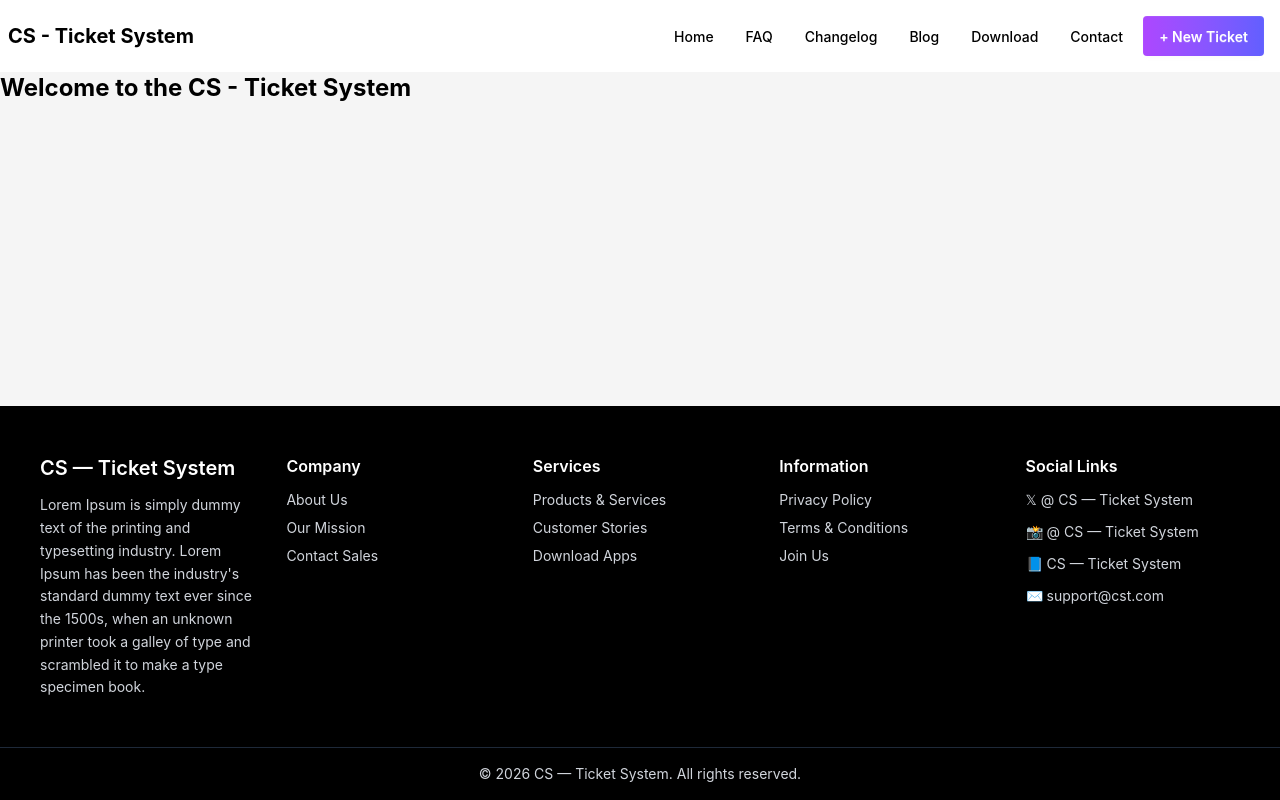
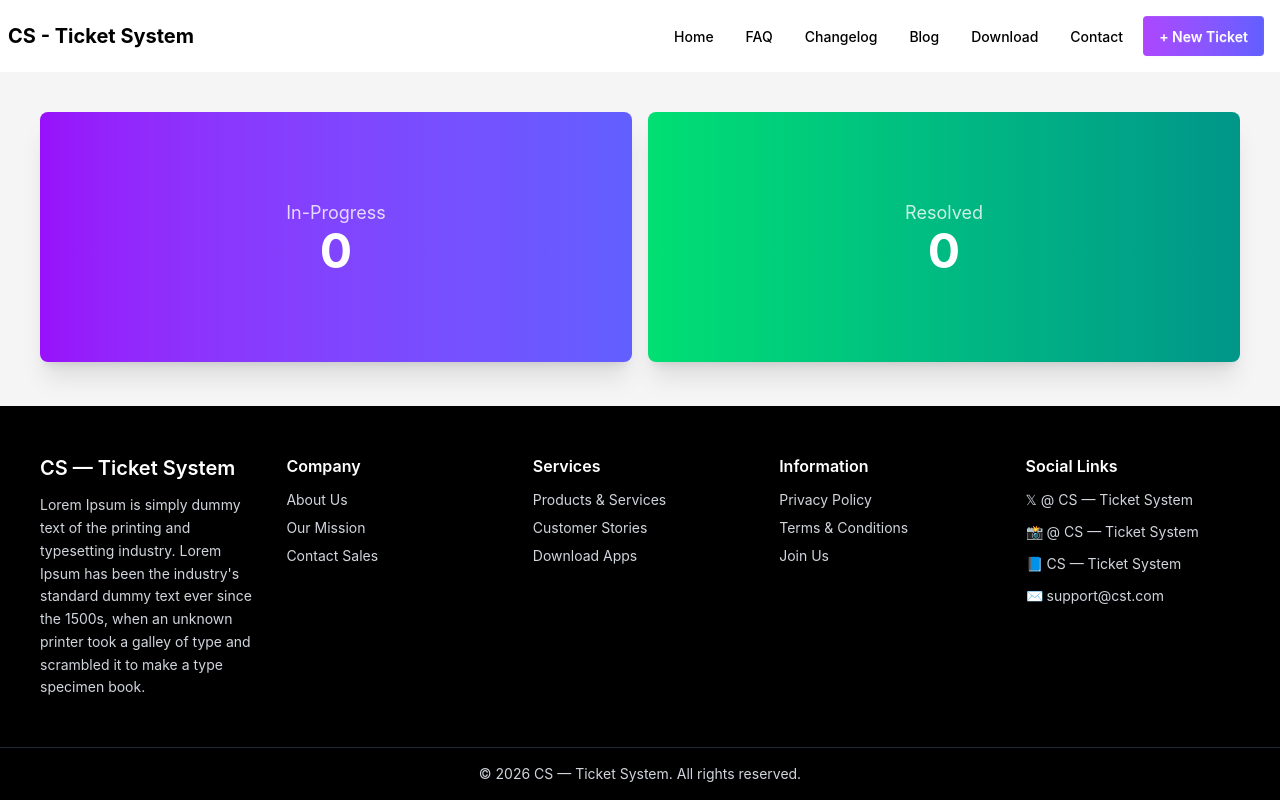
Before and after one commit to TofaelislamFaruk01/customer-support-ticket-system, a React (Vite) app: page / in a window 1280 px wide. Built offline with nearby package versions, Linux system fonts and the light colour scheme.

Commit message:
Added banner section

```diff
--- a/src/App.jsx
+++ b/src/App.jsx
@@ -2,6 +2,7 @@
 import './App.css'
 import Footer from './footer/Footer'
 import Navbar from './navbar/navbar'
+import Banner from './banner/Banner'
 
 function App() {
 
@@ -11,9 +12,9 @@ function App() {
       <nav>
         <Navbar/>
       </nav>
-      <main className="flex-grow">
-        <div className="max-w-7xl mx-auto">
-          <h1 className="text-2xl text-black font-bold">Welcome to the CS - Ticket System</h1>
+      <main className="flex-grow ">
+        <div className="max-w-7xl mx-auto px-10 py-10">
+          <Banner />
         </div>
       </main>
       <footer>
--- /dev/null
+++ b/src/banner/Banner.jsx
@@ -0,0 +1,33 @@
+import React from 'react'
+
+const Banner = () => {
+  return (
+    <div>
+        <div className="grid grid-cols-1 md:grid-cols-2 gap-4 ">
+
+        {/* In-Progress Card */}
+        <div className="card text-white shadow-xl bg-gradient-to-r from-purple-600 to-indigo-500 ">
+          <div className="card-body items-center justify-center text-center py-10 lg:h-[250px]">
+            <div>
+            <h2 className="text-lg opacity-80">In-Progress</h2>
+            <p className="text-5xl font-bold">0</p>
+            </div>
+          </div>
+        </div>
+
+        {/* Resolved Card */}
+        <div className="card text-white shadow-xl bg-gradient-to-r from-green-400 to-teal-600 ">
+          <div className="card-body items-center justify-center text-center py-10 lg:h-[250px]">
+            <div>
+            <h2 className="text-lg opacity-80">Resolved</h2>
+            <p className="text-5xl font-bold">0</p>
+            </div>
+          </div>
+        </div>
+
+      </div>
+    </div>
+  )
+}
+
+export default Banner;
```
